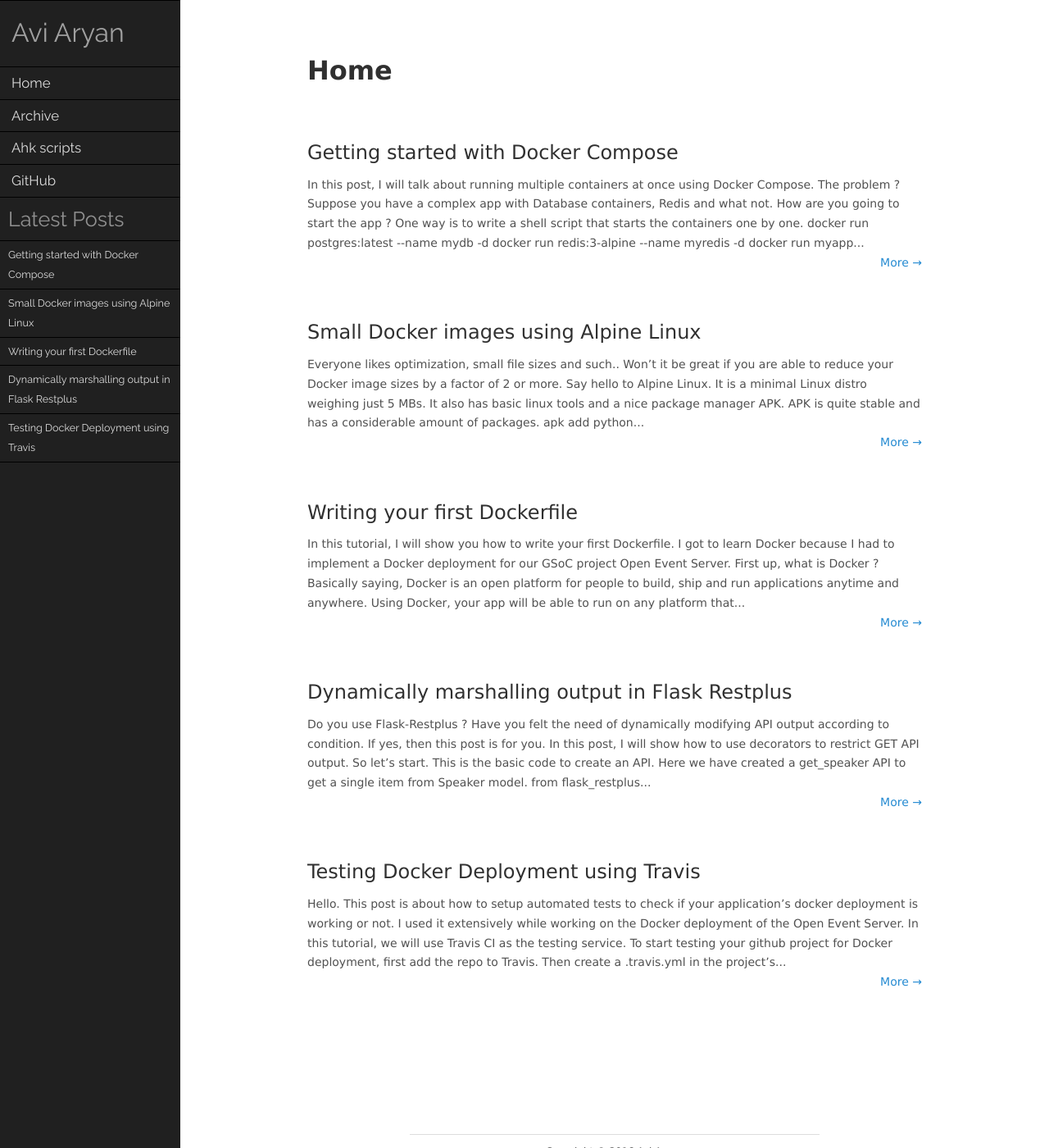
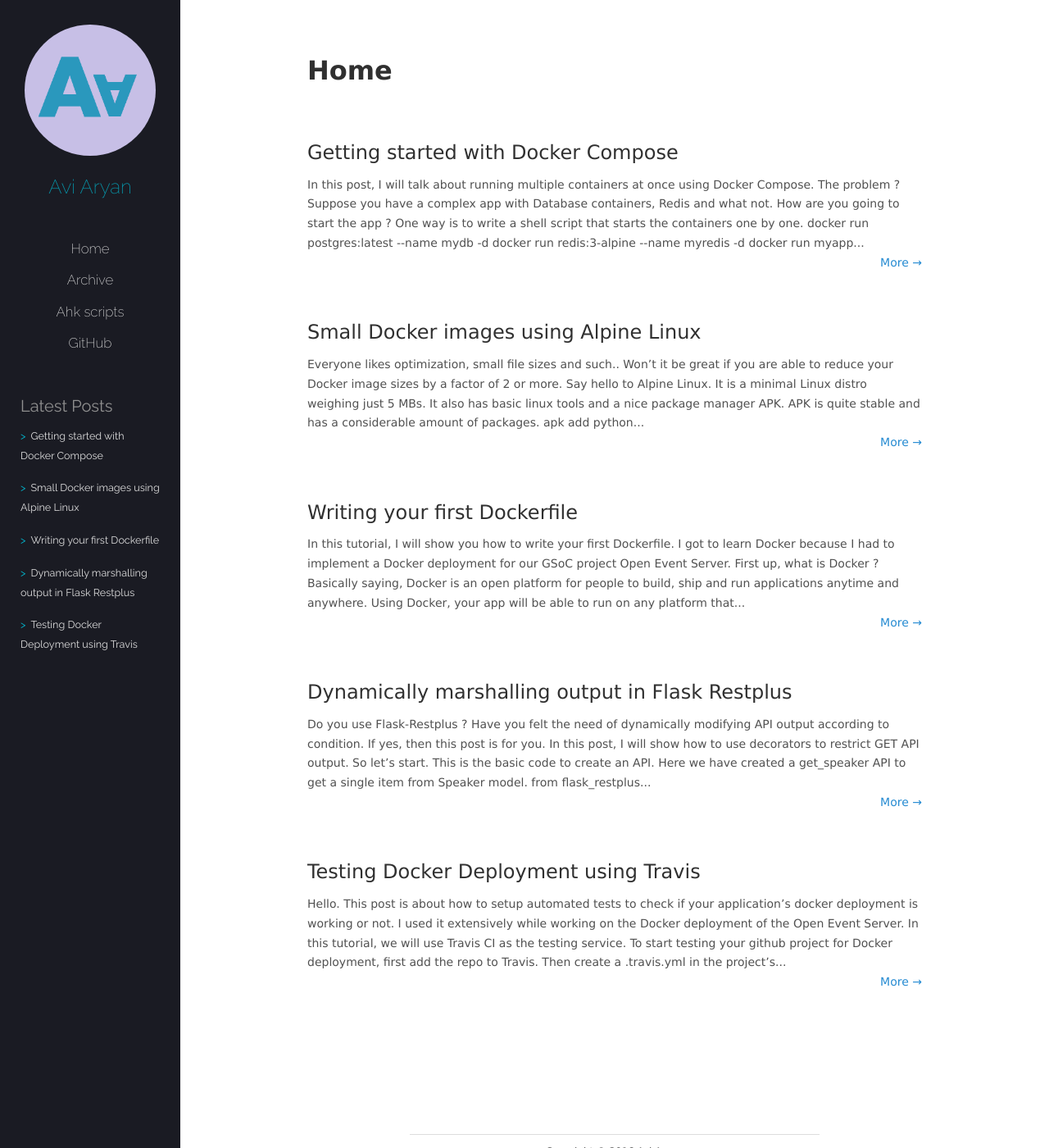
Before and after one commit to aviaryan/aviaryan.github.com-retired-2018, a Jekyll site: the page built from index.html, in a window 1280 px wide and 1400 px high. Shown: the whole window at 82% size. Built offline with Jekyll 4.4.1, drawn with Linux system fonts in a browser that asks for light colours.

Commit message:
Improved sidebar design

```diff
--- a/_layouts/default.html
+++ b/_layouts/default.html
@@ -28,12 +28,12 @@
 
   <!-- fonts -->
   <link href='https://fonts.googleapis.com/css?family=Anonymous+Pro:700,400' rel='stylesheet' type='text/css'>
-  <link href="https://fonts.googleapis.com/css?family=Raleway" rel="stylesheet">
+  <link href="https://fonts.googleapis.com/css?family=Raleway:200,400" rel="stylesheet">
 
   <!-- stylesheets -->
   <link rel="alternate" type="application/atom+xml" href="http://feeds.feedburner.com/aviaryan" title="RSS feed" />
   <link href="/assets/css/style.css" rel="stylesheet" />
-  <link href="/assets/css/colors-black.css" rel="stylesheet" />
+  <link href="/assets/css/colors-blue.css" rel="stylesheet" />
   <link href="/assets/css/mojombo.css" rel="stylesheet" />
 
 {% include ga.html %}
@@ -46,21 +46,29 @@
 
     <div id="sidebar">
       <nav id="navigation">
-          <li><h1><a href="/about.html" style="display: inline-block; width: inherit;">Avi Aryan</a></h1></li>
+          <div class="profile">
+              <img src="/images/profile.png" class="profile__pic"/>
+              <div class="meta">
+                  <h3 class="name text-center"><a href="/about.html">Avi Aryan</a></h3>
+              </div>
+          </div>
+          <!--<li><h1><a href="/about.html" style="display: inline-block; width: inherit;">Avi Aryan</a></h1></li>-->
           <!-- <a href="/"><img src="/images/profile_128.png" height="100" width="100"></a></li> -->
+          <div class="site-links">
               <li><a href="/">Home</a></li>
               <li><a href="/blog">Archive</a></li>
               <li><a href="/ahk">Ahk scripts</a></li>
               <!-- <li><a href="/softwares.html">Softwares</a></li> OUTDATED -->
               <li><a href="{% if page.ghlink != null %}{{page.ghlink}}{% else %}http://www.github.com/{{site.author.github}}{% endif %}">GitHub</a></li>
+          </div>
       </nav>
 
-
+        <div class="latest-post">
             {% if layout.rtype != "post" %}
             <li class="latestposts-header">Latest Posts</li>
             {% for post in site.posts limit:5%}
             <li class="latestposts-box">
-         <a href="{{ post.url }}"> <span class="latestposts">{{ post.title }}</span> </a><br>
+                <a href="{{ post.url }}"> <span class="latestposts">{{ post.title }}</span> </a>
             </li>
             {% endfor %}
             <li></li>  <!-- for last line -->
--- /dev/null
+++ b/assets/css/colors-blue.css
@@ -0,0 +1,160 @@
+/*
+ * MAKING YOUR OWN COLOR SCHEME
+ *
+ * Use Find and replace to change colors at many places in one time. Actually whenenver you are to change a color, consider using F/R to look for them same color.
+ * At places, the same color with varying luminousity is used so keep that in mind and make your design a/c that for best results.
+ *
+*/
+
+/* Global styles */
+#page {
+	color: #515151;
+	border-radius: 1.0em;
+}
+#sidebar {
+	background: rgb(26, 27, 35);
+	transition: all 0.3s;
+}
+
+#sidebar:hover {
+	overflow: auto;
+}
+
+body { background-color:  #ffffff; }
+
+:not(pre) > code { background-color: #f9f9f9; color: #bf616a; }
+
+#data a[href] .a_nohover:hover { background-color: #ffffff; border: 0px; }
+
+a[href], a:visited, a:active {
+	border-color: #268bd2;
+	color: #268bd2;
+	border: 0px;
+}
+
+#data a[href]:hover, .postdate a[href]:hover {
+	padding-bottom: 0px;
+	border-bottom: 1px solid;
+	background-color: #ffffff;
+	border-color: #268bd2;
+	color: #268bd2;
+}
+
+h1, h2, h3, h4, .heading {
+	color: #303030;
+}
+
+h1 a, h1 a:visited, h1 a:active {
+	color: #303030;
+}
+
+h1 a:hover {
+	background-color: #ffffff;
+	border-color: #303030;
+}
+
+/* Singular styles */
+
+#navigation h1 a {
+	color: #A0A0A0;
+}
+#navigation h1 a:hover {
+	color: #909090;
+}
+
+.latestposts-header {
+	color: #909090;
+}
+
+.post-index-cat {
+	background-color: #f9f9f9;
+}
+
+blockquote {
+	border-color: #303030;
+}
+
+#sidebar, #sidebar a {
+	color: #dddddd;
+	transition: all 0.35s;
+}
+#sidebar a:hover, #sidebar a.active {
+	color: rgba(0, 188, 212, 0.91);
+	background-color: rgb(14, 15, 23);
+}
+#sidebar li {
+	display: block;
+	border-color: #000000;
+}
+
+#data hr { background-color: #dddddd;}
+
+#footer {
+	border-color: #dddddd;
+}
+
+.button-tag {
+	background: #063A6F;
+	color: #d3d3d3;
+	border-color: #272822;
+}
+
+.button-tag:hover {
+	background: #042B51;
+	border-color: #042B51;
+}
+
+.button-cat {
+	background: #5A763D;
+	border-color: #2D6024;
+	color: #d3d3d3;
+}
+
+.button-cat:hover {
+	background: #42572D;
+	border-color: #42572D;
+}
+
+.divider {
+	background: #000000;
+}
+
+.inbutton {
+	color: #505050;
+}
+.inbutton:hover {
+	background-color: #ffffff;
+	color: #000000;
+}
+
+em, .concrete { background: #f9f9f9; }
+
+header .tagline {
+	background-color: #ffffff;
+	color: #9a9a9a;
+}
+
+table:not(.inline) tr:nth-child(even) {
+    background-color: #f9f9f9;
+}
+th {
+	background-color: #9a9a9a;
+}
+td {
+	border-color: #7D7B20;
+}
+
+.site-links{
+	text-align: center;
+	font-weight: 200;
+}
+
+.site-links a{
+	display: block;
+	padding: 5px 20px;
+}
+
+/* Specific styles */
+#data .notify a[href]:hover { background-color: #e3f7fc; }
+
+/*** Pygments ***/
--- a/assets/css/style.css
+++ b/assets/css/style.css
@@ -245,6 +245,9 @@ h2,h3,h4 { margin: 10px 0px 5px 0px; }
 .top-xs { padding-top: 10px !important; }
 .bottom-xs { padding-bottom: 10px !important; }
 
+.primarty-color {
+	color: #00bcd4 !important;
+}
 /*** Structure ***/
 
 #page {
@@ -320,12 +323,27 @@ div.post-content { font-size: 16px; }
 
 #sidebar li {
 	list-style: none;
-	padding: 5px;
-	padding-left: 10px;
+	/*padding: 5px 20px;*/
 	margin: 0px;
-	border-top: 1px;
+	/*border-top: 1px;*/
 	border-color: white;
 	border-style: inset;
+}
+
+#sidebar .profile{
+	padding: 30px;
+}
+
+.profile > img{
+	border-radius: 50%;
+}
+
+#sidebar .meta  a{
+	color: rgba(0, 188, 212, 0.76);
+}
+
+#sidebar .meta  a:hover{
+	color: rgba(0, 188, 212, 1);
 }
 
 #navigation h1 a {
@@ -341,7 +359,7 @@ div.post-content { font-size: 16px; }
 	border: none;
 	font-family: 'Raleway', 'Helvetica Neue', "Helvetica", sans-serif;
 	font-size: 1.2em;
-	padding: 2px 4px;
+	padding: 5px 4px;
 }
 
 #navigation a:hover {
@@ -439,6 +457,34 @@ img.center {
 	background-color: #EAEAEA;
 }
 
+.latest-post {
+	margin-top: 2.5rem;
+}
+
+.latest-post a{
+    display: block;
+	padding: 8px 25px;
+}
+
+.latestposts-header {
+	padding: 0 25px;
+	font-size: 20px;
+}
+
+.latestposts::before {
+	content: '>';
+	margin-right: 6px;
+	color: rgb(0, 188, 212);
+}
+
+.meta .name {
+	font-weight: 200;
+}
+
+#sidebar .meta .name a{
+	padding: 5px 10px;
+}
+
 /** Very Custom settings **/
 
 
```
Also changed, not shown: other parts of _layouts/default.html (+2 -1 lines), 1 other file. Lines whose indentation alone changed are shown as unchanged.
